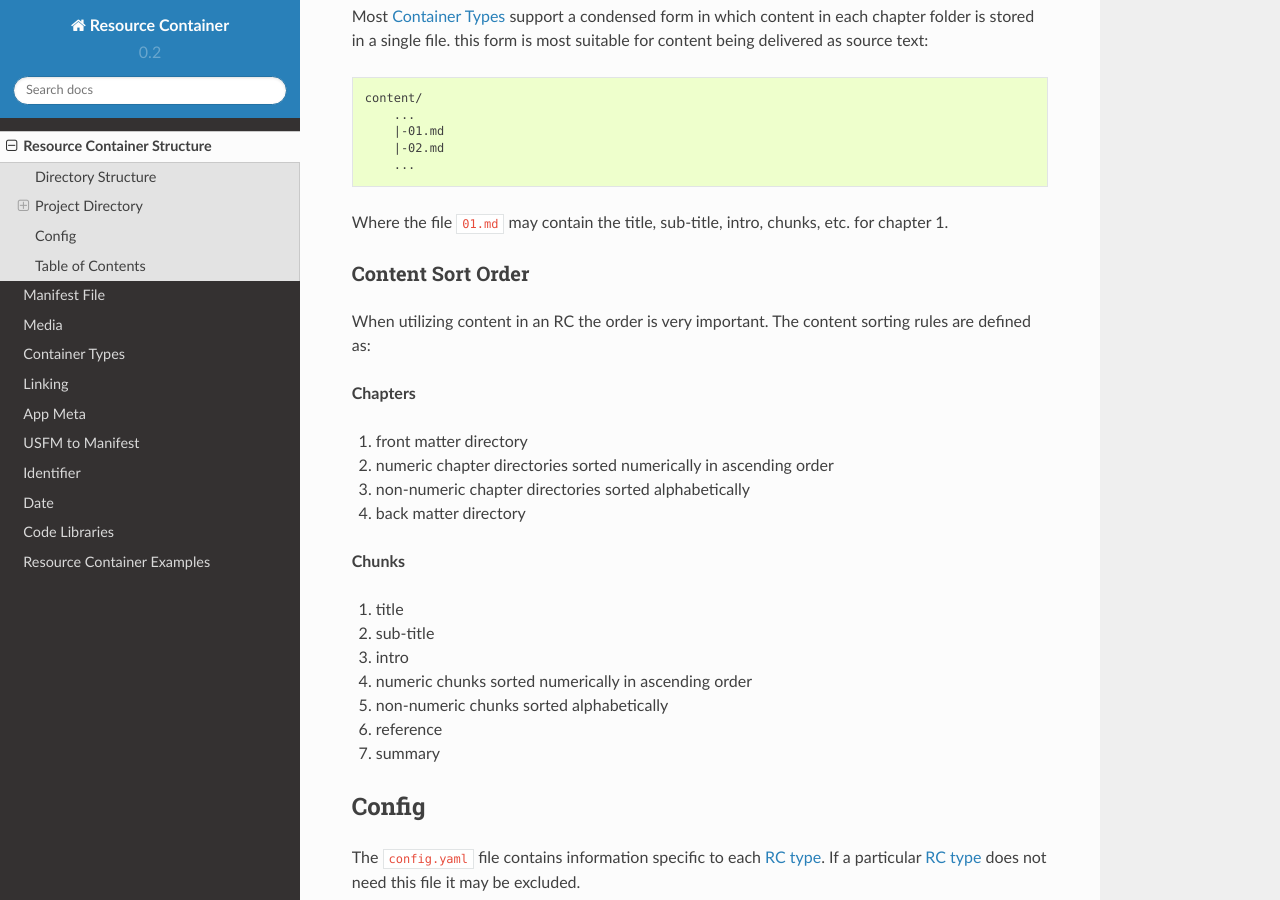
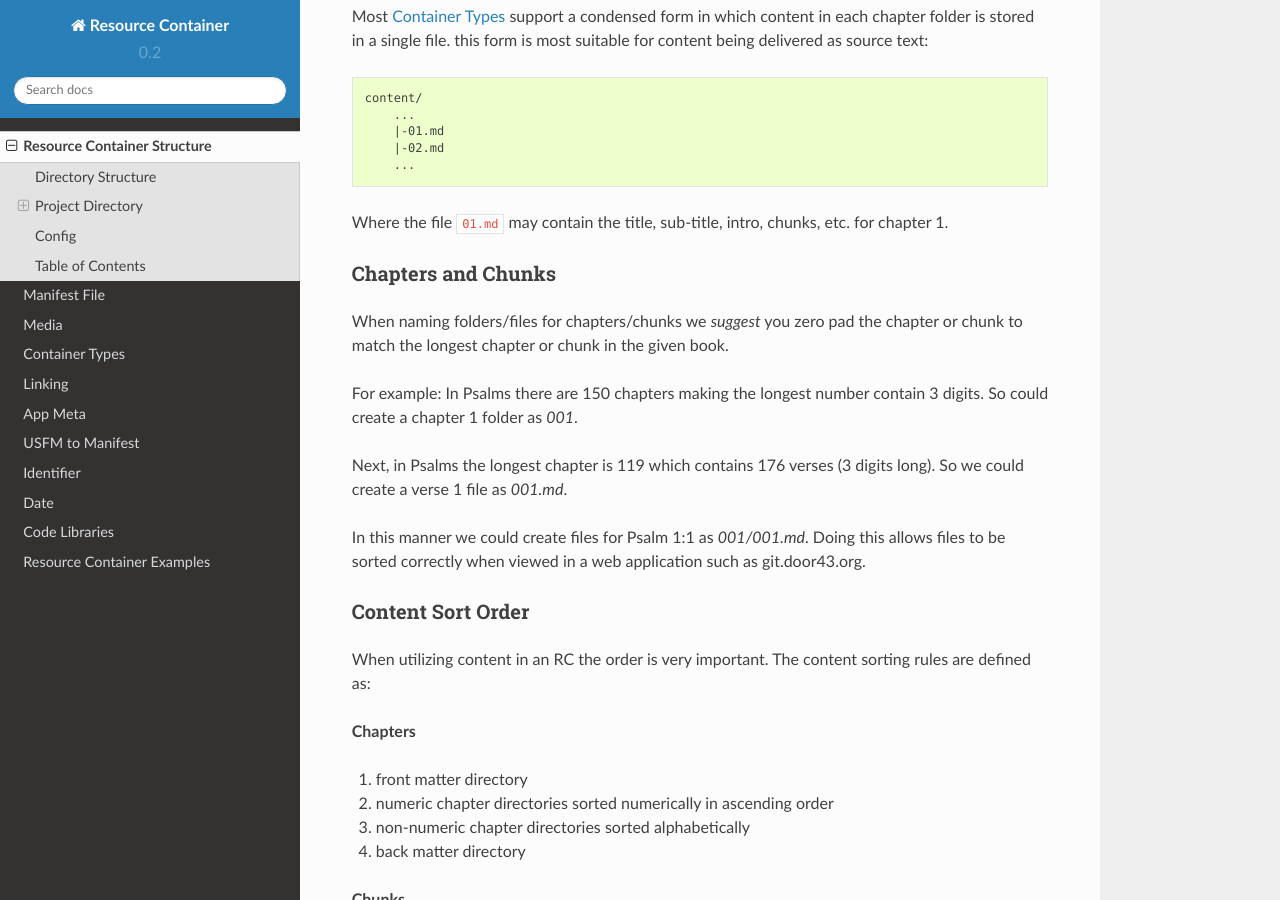
Before and after one commit to unfoldingWord-dev/Resource-Container, a Sphinx documentation site: the page built from docs/structure.rst, in a window 1280 px wide and 900 px high, scrolled down 2954 px. Built offline with Sphinx 7.4.7 and the Read the Docs theme 2.0.0, drawn with Linux system fonts in a browser that asks for light colours.

Commit message:
Fixes #49

```diff
--- a/docs/structure.rst
+++ b/docs/structure.rst
@@ -148,6 +148,19 @@ Where the file ``01.md`` may contain the title, sub-title, intro, chunks, etc. f
 
 .. _structure-content-sort:
 
+Chapters and Chunks
+^^^^^^^^^^^^^^^^^^^
+
+When naming folders/files for chapters/chunks we *suggest* you zero pad the chapter or chunk to match the longest chapter or chunk in the given book.
+
+For example:
+In Psalms there are 150 chapters making the longest number contain 3 digits. So could create a chapter 1 folder as `001`.
+
+Next, in Psalms the longest chapter is 119 which contains 176 verses (3 digits long). So we could create a verse 1 file as `001.md`.
+
+In this manner we could create files for Psalm 1:1 as `001/001.md`. Doing this allows files to be sorted correctly when viewed in a web application such as git.door43.org.
+
+
 Content Sort Order
 ^^^^^^^^^^^^^^^^^^
 
```
